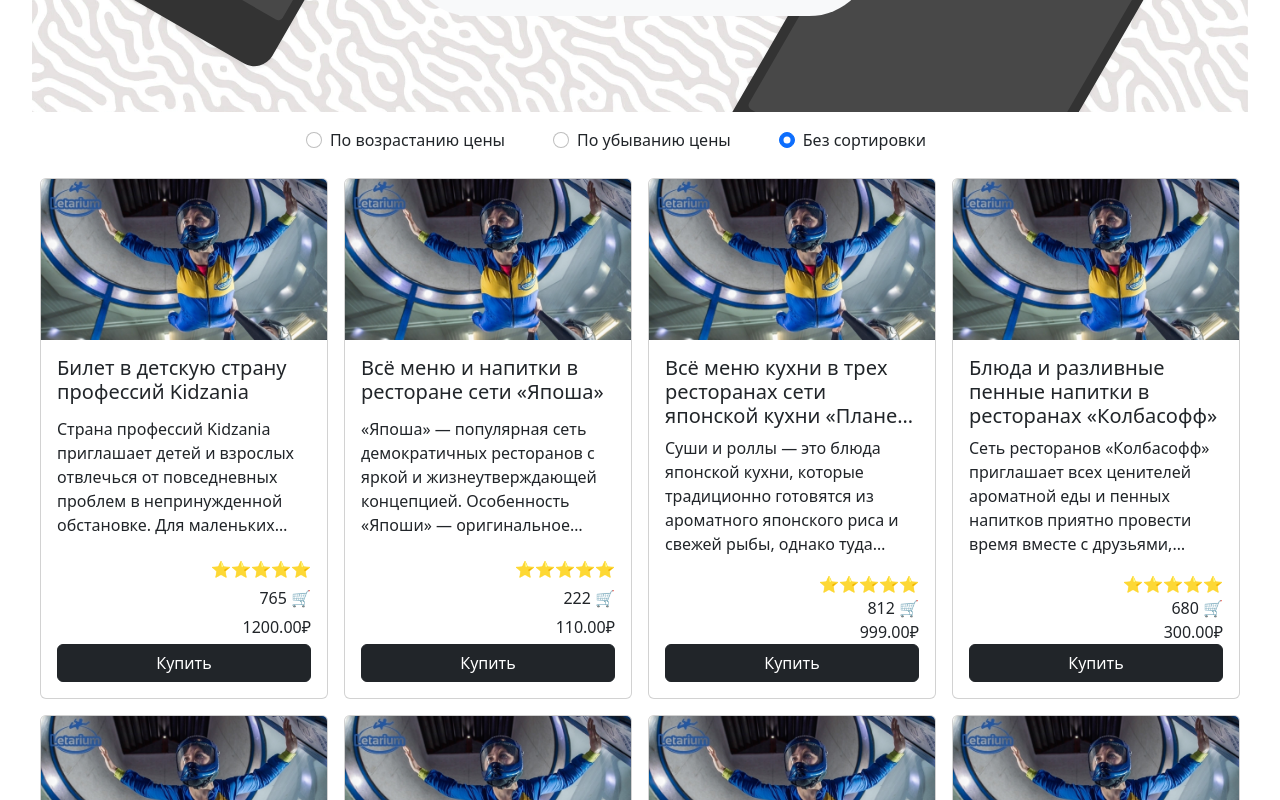
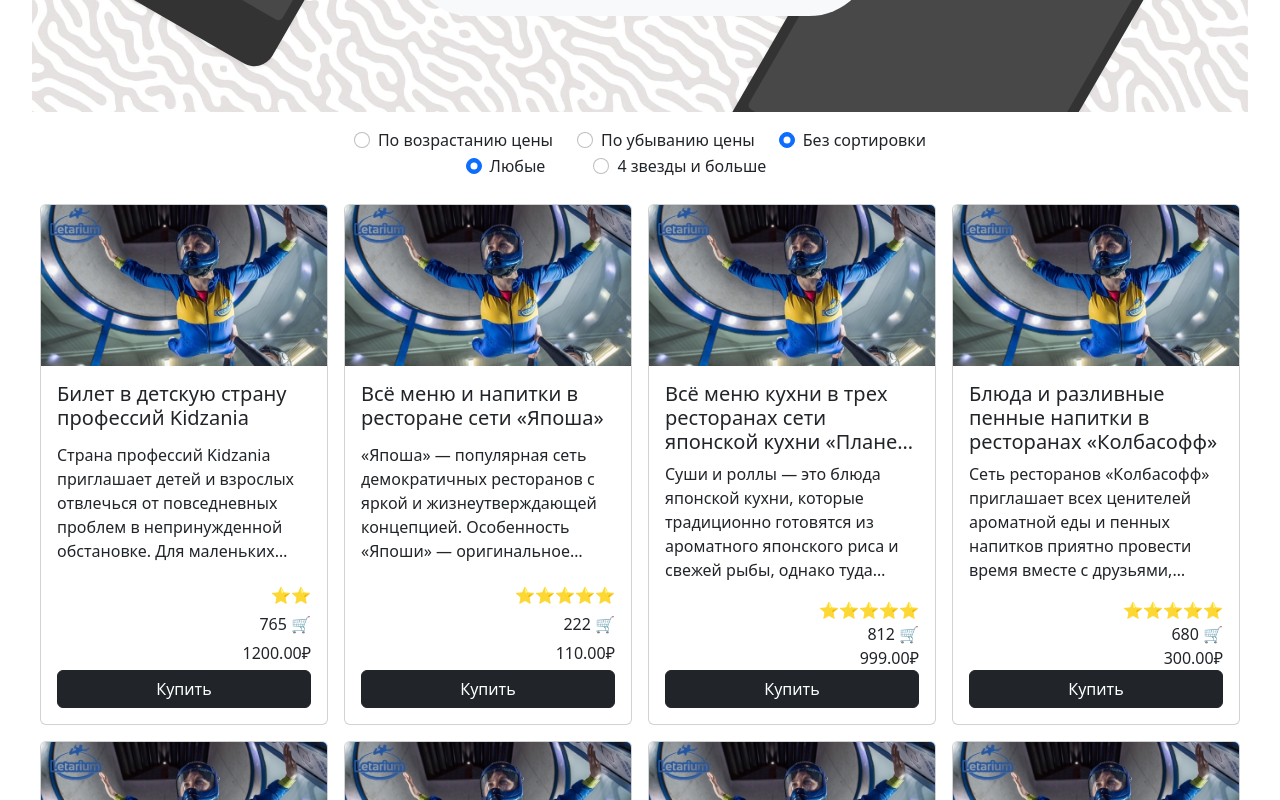
Before and after one commit to FunckingCat/frontend-exam, a Vue app: page / in a window 1280 px wide. Shown: the part 540-1340 px from the top of the page. Built offline with nearby package versions, Linux system fonts and the light colour scheme.

Commit message:
Фильтрация

```diff
--- a/public/coupons.json
+++ b/public/coupons.json
@@ -14,6 +14,7 @@
       "created_at": "2022-05-14T12:47:16.825477Z",
       "photo": "http://127.0.0.1:8000/media/photos/img2.jpeg",
       "category": 6,
+      "rating": 2,
       "comments": [
         {
           "name": "Hall Buchanan",
@@ -52,6 +53,7 @@
       "created_at": "2022-05-14T12:48:40.202223Z",
       "photo": "http://127.0.0.1:8000/media/photos/img3.jpeg",
       "category": 5,
+      "rating": 5,
       "comments": [
         {
           "name": "Orr Kirk",
@@ -86,6 +88,7 @@
       "created_at": "2022-05-14T12:49:44.137892Z",
       "photo": "http://127.0.0.1:8000/media/photos/img4.jpeg",
       "category": 5,
+      "rating": 5,
       "comments": [
         {
           "name": "Pauline Howell",
@@ -124,6 +127,7 @@
       "created_at": "2022-05-14T12:50:50.247918Z",
       "photo": "http://127.0.0.1:8000/media/photos/img5.jpeg",
       "category": 5,
+      "rating": 5,
       "comments": [
         {
           "name": "Elise Graves",
@@ -166,6 +170,7 @@
       "created_at": "2022-05-14T12:52:17.186675Z",
       "photo": "http://127.0.0.1:8000/media/photos/img6.jpeg",
       "category": 4,
+      "rating": 5,
       "comments": [
         {
           "name": "Paulette Salas",
@@ -200,6 +205,7 @@
       "created_at": "2022-05-14T12:53:43.154834Z",
       "photo": "http://127.0.0.1:8000/media/photos/img7.jpeg",
       "category": 4,
+      "rating": 5,
       "comments": [
         {
           "name": "Ruth Edwards",
@@ -242,6 +248,7 @@
       "created_at": "2022-05-14T12:55:23.002935Z",
       "photo": "http://127.0.0.1:8000/media/photos/img8.png",
       "category": 3,
+      "rating": 4,
       "comments": [
         {
           "name": "Aurelia Fry",
@@ -284,6 +291,7 @@
       "created_at": "2022-05-14T12:56:44.052712Z",
       "photo": "http://127.0.0.1:8000/media/photos/img9.jpeg",
       "category": 3,
+      "rating": 2,
       "comments": [
         {
           "name": "Lott Galloway",
@@ -318,6 +326,7 @@
       "created_at": "2022-05-14T12:59:35.149595Z",
       "photo": "http://127.0.0.1:8000/media/photos/img11.jpeg",
       "category": 3,
+      "rating": 3,
       "comments": [
         {
           "name": "Margarita Collier",
@@ -352,6 +361,7 @@
       "created_at": "2022-05-14T12:58:06.609271Z",
       "photo": "http://127.0.0.1:8000/media/photos/img10.jpeg",
       "category": 4,
+      "rating": 4,
       "comments": [
         {
           "name": "Fuller Mason",
--- a/src/components/ProductCard.vue
+++ b/src/components/ProductCard.vue
@@ -4,7 +4,7 @@
     <div class="card-body d-flex flex-column justify-content-between">
       <h5 class="card-title title">{{ name }}</h5>
       <p class="card-text text">{{ description }}</p>
-      <div class="align-self-end">⭐⭐⭐⭐⭐</div>
+      <div class="align-self-end"><span v-for="index in rating" :key="index">⭐</span></div>
       <div class="align-self-end">{{ totalCells }} 🛒</div>
       <div class="card-text price align-self-end">{{ price }}₽</div>
       <router-link :to="'/product/' + id" class="ml-auto btn btn-dark">Купить</router-link>
@@ -15,7 +15,7 @@
 <script>
 export default {
   name: "ProductCard",
-  props: ['id', 'name', 'description', 'price'],
+  props: ['id', 'name', 'description', 'price', 'rating'],
   computed: {
     totalCells() {
       return Math.floor(Math.random() * 1000);
--- a/src/pages/MainPage.vue
+++ b/src/pages/MainPage.vue
@@ -2,27 +2,45 @@
   <section id="main-page">
     <AddBanner/>
     <div class="filters d-flex flex-row w-100 justify-content-center">
-      <div class="form-check d-flex me-5">
+      <div class="form-check d-flex">
         <input class="form-check-input" type="radio" name="sort" id="accend" value="accending" v-model="sortOrder">
         <label class="form-check-label ms-2" for="accend">
           По возрастанию цены
         </label>
       </div>
-      <div class="form-check d-flex me-5">
+      <div class="form-check d-flex mx-4">
         <input class="form-check-input" type="radio" name="sort" id="decend" value="decending" v-model="sortOrder">
         <label class="form-check-label ms-2" for="decend">
           По убыванию цены
         </label>
       </div>
-      <div class="form-check d-flex me-5">
+      <div class="form-check d-flex">
         <input class="form-check-input" type="radio" name="sort" id="nosort" value="nosort" v-model="sortOrder">
         <label class="form-check-label ms-2" for="nosort">
           Без сортировки
         </label>
       </div>
     </div>
+    <div class="filters d-flex flex-row w-100 justify-content-center">
+      <div class="form-check d-flex">
+        <input class="form-check-input" type="radio" name="fiveStars" id="fiveStarsFalse" :value="false" v-model="fiveStars">
+        <label class="form-check-label ms-2" for="fiveStarsFalse">
+          Любые
+        </label>
+      </div>
+      <div class="form-check d-flex mx-5">
+        <input class="form-check-input" type="radio" name="fiveStars" id="fiveStars" :value="true" v-model="fiveStars">
+        <label class="form-check-label ms-2" for="fiveStars">
+          4 звезды и больше
+        </label>
+      </div>
+    </div>
     <div class="cards d-flex flex-wrap my-3 justify-content-center">
-      <ProductCard v-for="coupon in sortCoupons(coupons)" :key="coupon.id" v-bind="coupon"/>
+      <ProductCard v-for="coupon in sortCoupons(coupons).filter((item) => {
+        if (!fiveStars || item.rating > 3)
+          return true;
+        return false;
+      })" :key="coupon.id" v-bind="coupon"/>
     </div>
   </section>
 </template>
@@ -41,6 +59,7 @@
   data() {
     return {
       sortOrder : "nosort",
+      fiveStars : false
     }
   },
   methods: {
```
